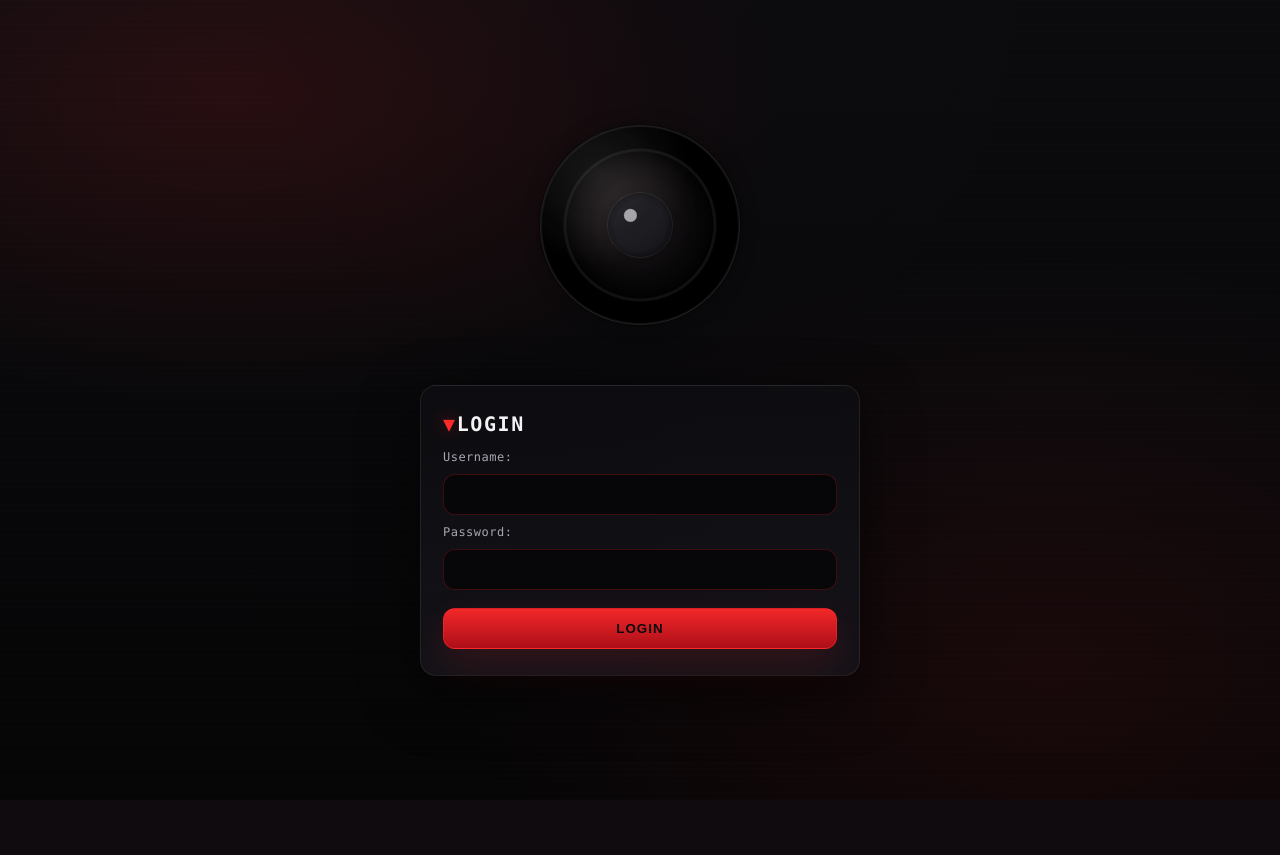
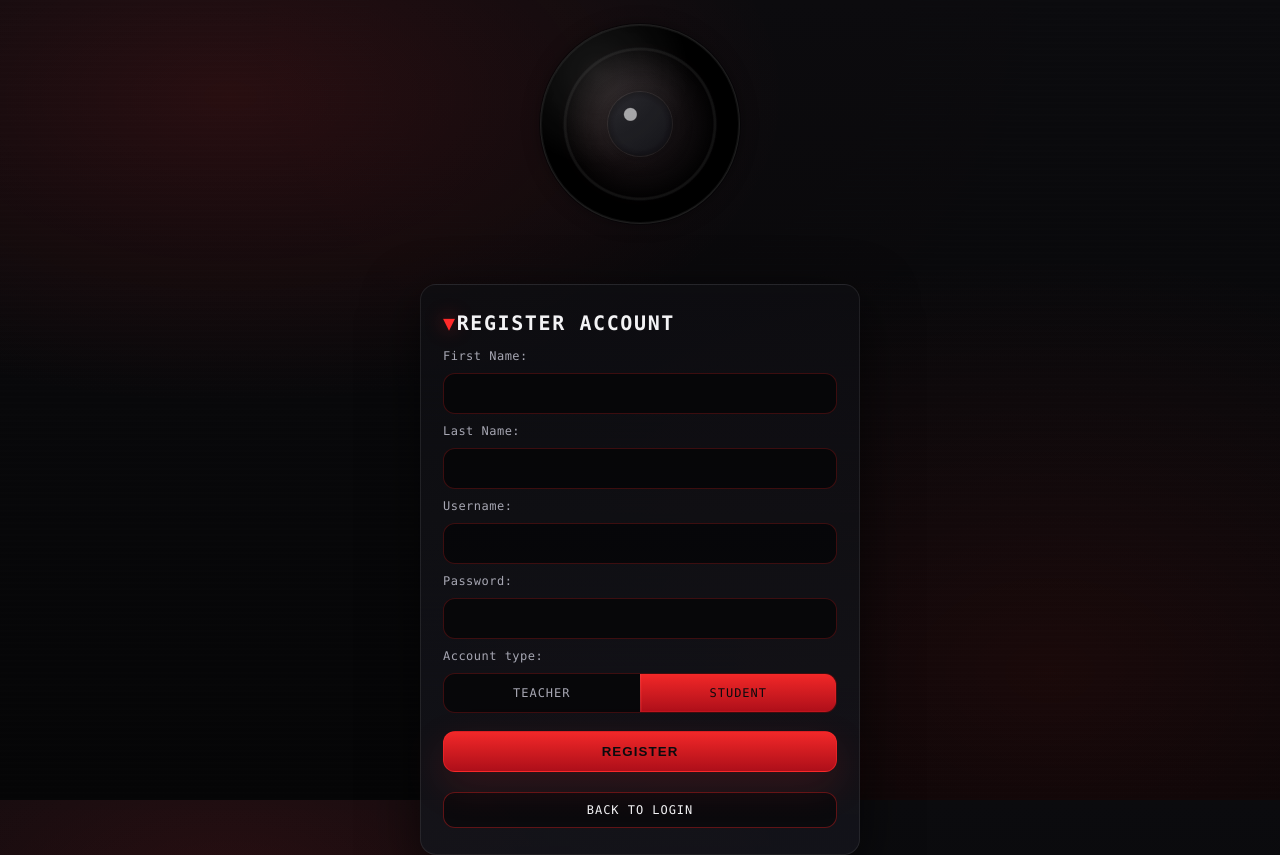
Before and after one commit to 84kilos/BigBrother, a PHP site: page /register.php in a window 1280 px wide. Before the commit the page ends 676 px from the top, so only its background shows below. Run offline with PHP 8.4, Linux system fonts and the light colour scheme.

Commit message:
register and database startup

```diff
--- /dev/null
+++ b/assets/css/auth.css
@@ -0,0 +1,108 @@
+.bb-toggle-row {
+  display: inline-flex;
+  width: 100%;
+  border-radius: 12px;
+  border: 1px solid rgba(255, 42, 42, 0.22);
+  background: rgba(5, 5, 6, 0.72);
+  overflow: hidden;
+}
+
+.bb-toggle-row input[type="radio"] {
+  position: absolute;
+  opacity: 0;
+  pointer-events: none;
+}
+
+.bb-toggle-row label {
+  flex: 1 1 0;
+  padding: 12px 12px;
+  text-align: center;
+  font-size: 12px;
+  letter-spacing: 0.08em;
+  text-transform: uppercase;
+  user-select: none;
+  cursor: pointer;
+  color: var(--bb-muted);
+  transition: background 140ms ease, color 140ms ease, box-shadow 140ms ease, filter 140ms ease;
+}
+
+.bb-toggle-row label:not(:first-of-type) {
+  border-left: 1px solid rgba(255, 255, 255, 0.08);
+}
+
+.bb-toggle-row label:hover {
+  filter: brightness(1.06);
+  color: var(--bb-text);
+}
+
+.bb-toggle-row input[type="radio"]:checked + label {
+  color: #0b0b0e;
+  background: linear-gradient(180deg, rgba(255, 42, 42, 0.95), rgba(177, 15, 26, 0.98));
+  box-shadow: inset 0 0 0 1px rgba(255, 42, 42, 0.25);
+}
+
+.bb-toggle-row input[type="radio"]:focus-visible + label {
+  outline: none;
+  box-shadow: inset 0 0 0 1px rgba(255, 42, 42, 0.25), 0 0 0 4px rgba(255, 42, 42, 0.14);
+}
+
+#statusMessage{
+  margin-top: 30px;
+}
+
+#statusMessage:empty {
+  display: none;
+}
+
+.bb-status {
+  margin: 10px 0 0;
+  padding: 10px 12px;
+  border-radius: 12px;
+  border: 1px solid var(--bb-border-2);
+  background: rgba(5, 5, 6, 0.55);
+  font-size: 12px;
+  letter-spacing: 0.02em;
+  color: var(--bb-muted);
+}
+
+.bb-status--error {
+  border-color: rgba(255, 42, 42, 0.55);
+  box-shadow: 0 0 0 4px rgba(255, 42, 42, 0.09);
+}
+
+.bb-status--success {
+  border-color: rgba(255, 42, 42, 0.35);
+  color: var(--bb-text);
+}
+
+.bb-auth-link {
+  display: block;
+  margin-top: 20px;
+  text-align: center;
+  padding: 10px 12px;
+  border-radius: 12px;
+  border: 1px solid rgba(255, 42, 42, 0.35);
+  background: rgba(5, 5, 6, 0.55);
+  color: var(--bb-text);
+  font-size: 12px;
+  letter-spacing: 0.08em;
+  text-transform: uppercase;
+  text-decoration: none;
+  transition: transform 140ms ease, filter 140ms ease, box-shadow 140ms ease, border-color 140ms ease;
+}
+
+.bb-auth-link:hover {
+  filter: brightness(1.06) saturate(1.04);
+  transform: translateY(-1px);
+  border-color: rgba(255, 42, 42, 0.55);
+  box-shadow: 0 14px 38px rgba(255, 42, 42, 0.12);
+}
+
+.bb-auth-link:active {
+  transform: translateY(0px);
+}
+
+.bb-auth-link:focus-visible {
+  outline: none;
+  box-shadow: 0 0 0 4px rgba(255, 42, 42, 0.14);
+}
--- /dev/null
+++ b/db.php
@@ -0,0 +1,6 @@
+<?php
+    $conn = new mysqli("localhost", "root", "", "BigBrother", "3308"); //remove 3308 for your setup, mine personally starts at port 3308
+    if ($conn->connect_error){
+        die("Connection failed: " . $conn->connect_error);
+    }
+?>
--- a/register.php
+++ b/register.php
@@ -1,10 +1,79 @@
+<?php
+require 'db.php';
+
+$statusMessage = "";
+$statusKind = "";
+
+if ($_SERVER["REQUEST_METHOD"] == "POST") {
+    $firstName = trim((string)($_POST["firstName"] ?? ""));
+    if ($firstName === "") {
+        $statusMessage = "First name cannot be blank.";
+        $statusKind = "error";
+    }
+    $lastName = trim((string)($_POST["lastName"] ?? ""));
+    if ($statusMessage === "" && $lastName === "") {
+        $statusMessage = "Last name cannot be blank.";
+        $statusKind = "error";
+    }
+
+    $username = trim((string)($_POST["username"] ?? ""));
+    if ($statusMessage === "" && $username === "") {
+        $statusMessage = "Username cannot be blank.";
+        $statusKind = "error";
+    }
+    $rawPassword = (string)($_POST["password"] ?? "");
+    if ($statusMessage === "" && strlen($rawPassword) < 8) {
+        $statusMessage = "Password must be at least 8 characters.";
+        $statusKind = "error";
+    }
+    $role = strtolower(trim((string)($_POST["role"] ?? "")));
+
+    if ($statusMessage === "" && !in_array($role, ["teacher", "student"], true)) {
+        $statusMessage = "Invalid role selected.";
+        $statusKind = "error";
+    }
+
+    if ($statusMessage === "") {
+        $passwordHash = password_hash($rawPassword, PASSWORD_DEFAULT);
+
+        $stmt = $conn->prepare("INSERT INTO users (first_name, last_name, username, password_hash, role) VALUES (?, ?, ?, ?, ?)");
+        $stmt->bind_param("sssss", $firstName, $lastName, $username, $passwordHash, $role);
+
+        $ok = $stmt->execute();
+        if ($ok) {
+            $statusMessage = "Registered successfully!";
+            $statusKind = "success";
+        } elseif ($stmt->errno === 1062) {
+            $statusMessage = "Username already taken.";
+            $statusKind = "error";
+        } else {
+            $statusMessage = "Registration failed.";
+            $statusKind = "error";
+        }
+    }
+}
+
+$statusClass = "bb-status";
+if ($statusKind === "success") {
+    $statusClass .= " bb-status--success";
+} elseif ($statusKind === "error") {
+    $statusClass .= " bb-status--error";
+}
+
+$statusMessageSafe = htmlspecialchars($statusMessage, ENT_QUOTES, "UTF-8");
+
+$basePath = rtrim(dirname($_SERVER["SCRIPT_NAME"] ?? ""), "/\\");
+$loginHref = $basePath . "/index.php";
+?>
+
 <!DOCTYPE html>
 <html lang="en">
 <head>
     <meta charset="UTF-8">
     <meta name="viewport" content="width=device-width, initial-scale=1.0">
-    <title>Login</title>
+    <title>Register</title>
     <link rel="stylesheet" href="assets/css/styles.css">
+    <link rel="stylesheet" href="assets/css/auth.css">
 </head>
 <body>
     <div class="login-body">
@@ -12,16 +81,31 @@
             <span class="bb-icon-eye bb-icon-eye--fluid" data-follow-mouse data-follow-enabled="false" role="img" aria-label="Camera lens"></span>
         </div>
         <div class="login-container">
-            <h2>Login</h2>
-            <form action="/login" method="POST">
+            <h2>Register Account</h2>
+            <form action="" method="POST">
+                <label for="firstName">First Name:</label>
+                <input type="text" id="firstName" name="firstName" required>
+                <label for="lastName">Last Name:</label>
+                <input type="text" id="lastName" name="lastName" required>
+
                 <label for="username">Username:</label>
                 <input type="text" id="username" name="username" required>
-
                 <label for="password">Password:</label>
                 <input type="password" id="password" name="password" required>
 
-                <button type="submit">Login</button>
+                <label>Account type:</label>
+                <div class="bb-toggle-row" role="radiogroup" aria-label="Account type">
+                    <input type="radio" id="role-teacher" name="role" value="teacher" required>
+                    <label for="role-teacher">Teacher</label>
+
+                    <input type="radio" id="role-student" name="role" value="student" checked>
+                    <label for="role-student">Student</label>
+                </div>
+
+                <button type="submit">Register</button>
             </form>
+            <a class="bb-auth-link" href="<?php echo $loginHref ?>">Back to Login</a>
+            <p id="statusMessage" class="<?php echo $statusClass; ?>" aria-live="polite"><?php echo $statusMessageSafe; ?></p>
         </div>
     </div>
     <script src="assets/js/eye-follow.js" defer></script>
```
Also changed, not shown: startup.sql (added, +13 -0 lines).
